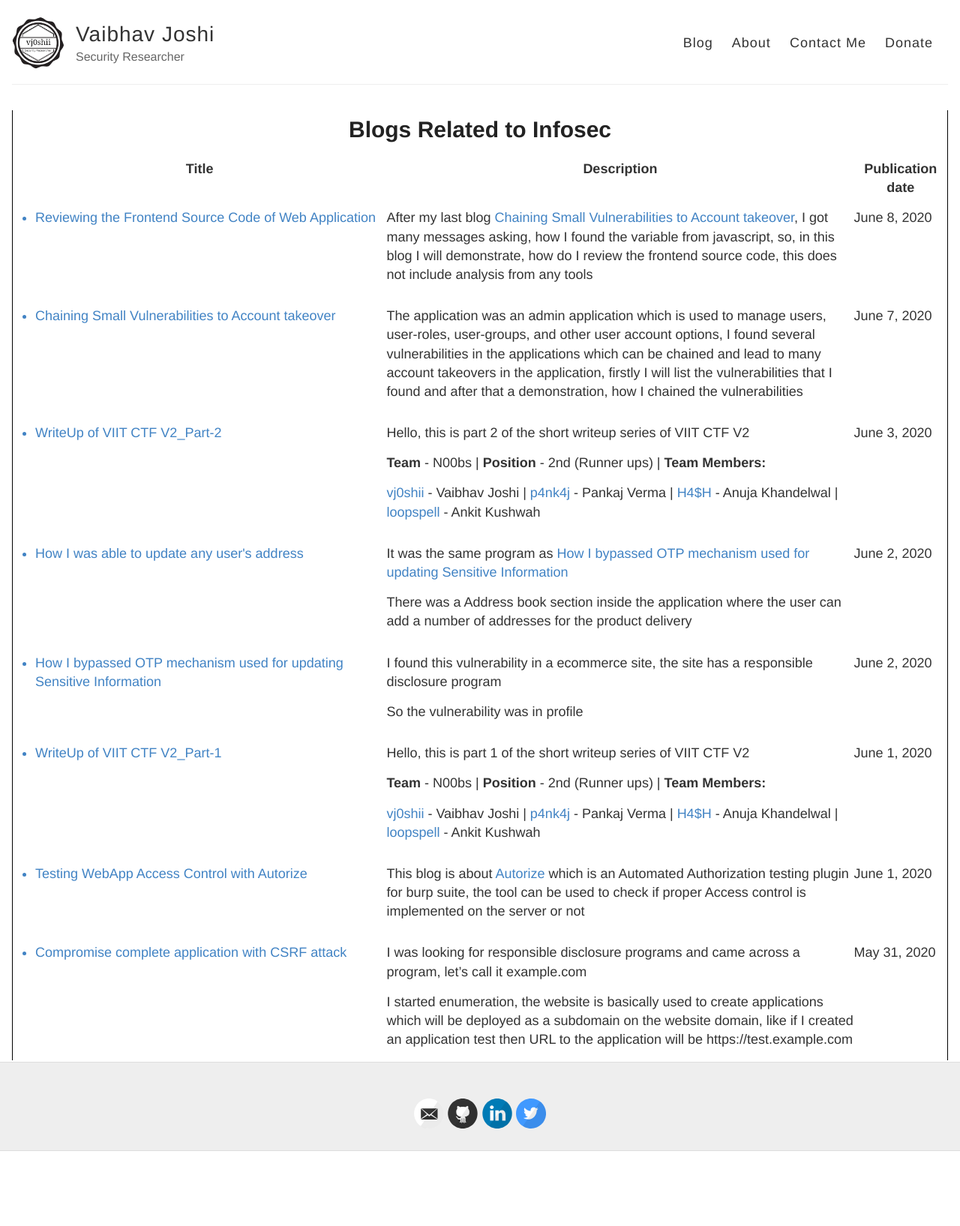
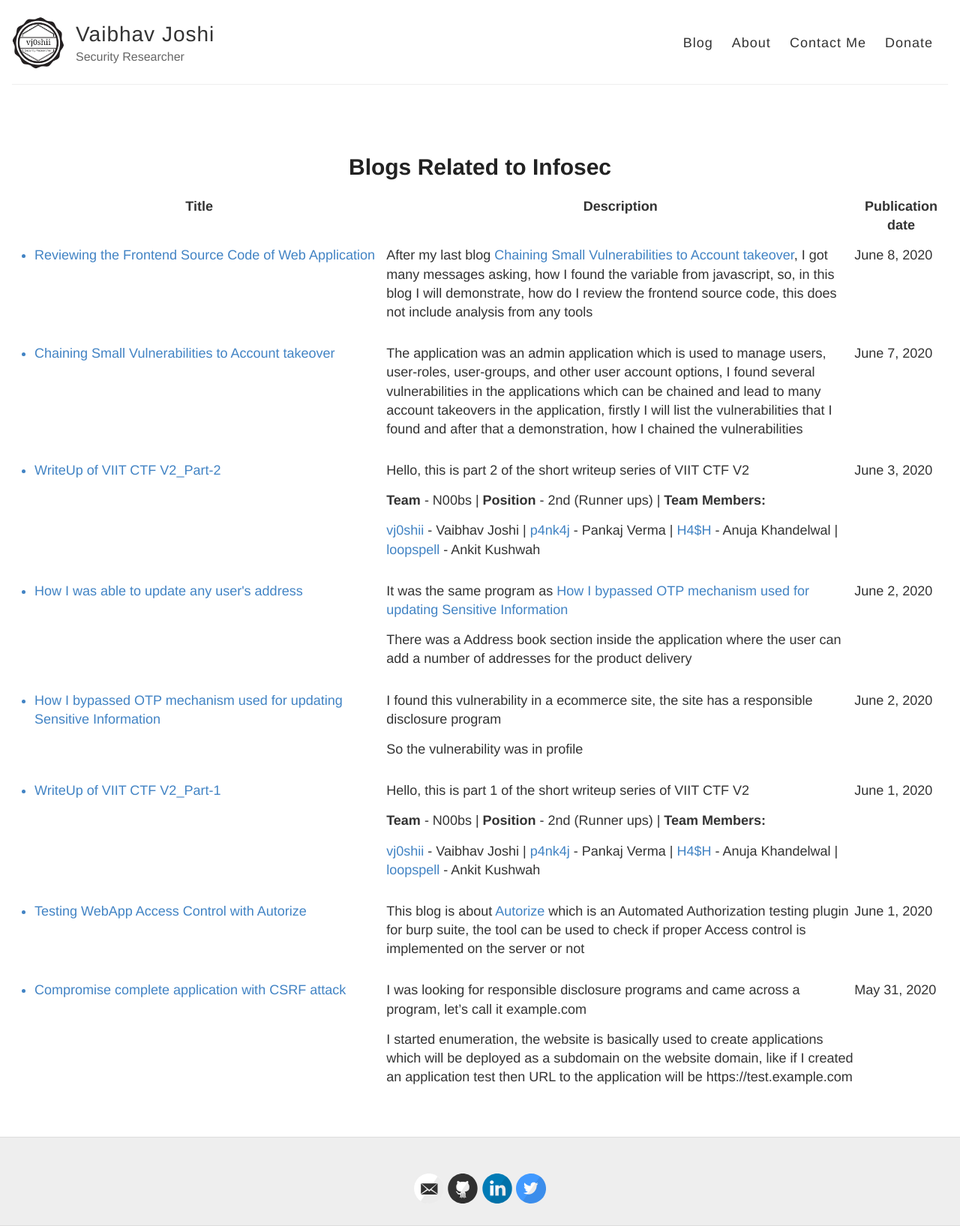
Before and after one commit to vj0shii/vj0shii.github.io, a Jekyll site: the page built from index.html, in a window 1280 px wide. Shown: the whole page at 75% size. Built offline with Jekyll 4.4.1, drawn with Linux system fonts in a browser that asks for light colours; before the commit the page ends 1535 px from its top, so only the background shows below that.

Commit message:
Update index.html

```diff
--- a/index.html
+++ b/index.html
@@ -7,11 +7,14 @@
     padding: 1.5em;
     display: inline-block;
 }
-table tb th {
+.special {
+	table tb th {
 	border: 1px solid black;
 	}
+	margin-top: -50px;
+	}
 </style>
-<div id="container-x">
+<div id="special">
 <div align="center"><h1>Blogs Related to Infosec</h1></div>
 <div class="posts">
 <table border="1px" width="100%">
```
